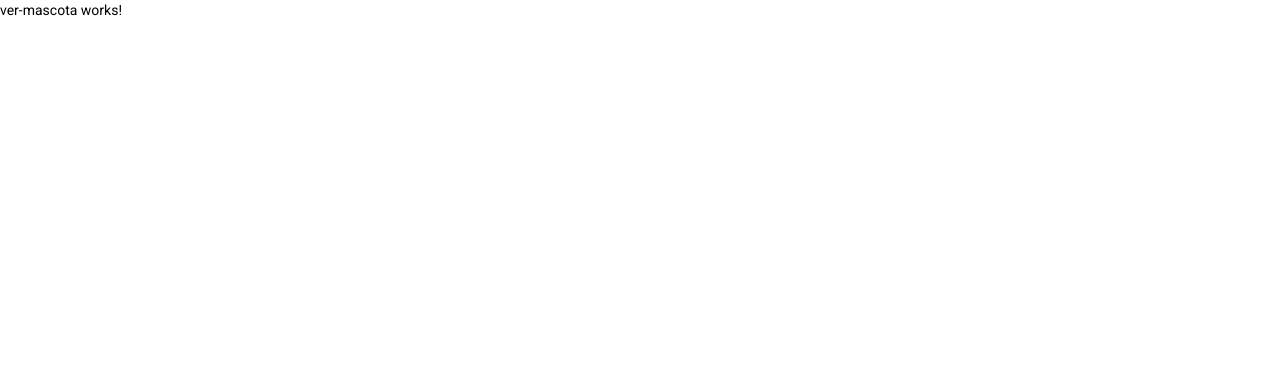
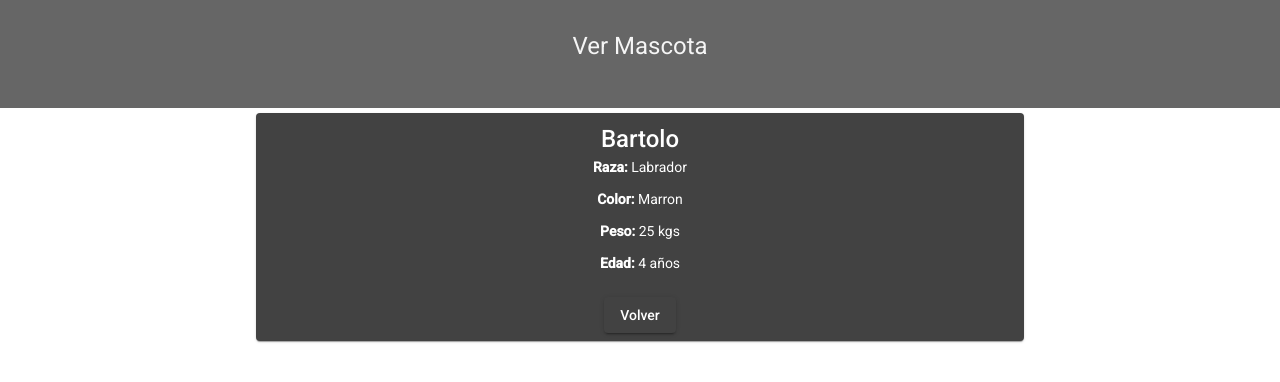
Before and after one commit to antonio-gomez-guzma/.NET_Core_6_Angular, an Angular app in the folder FE-CRUDMascotas/: page /verMascota/1 in a window 1280 px wide. Shown: the top 382 px of the page. Built offline with nearby package versions, Linux system fonts and the light colour scheme.

Commit message:
Carta de Mascota y boton de vuelta añadido

```diff
--- a/FE-CRUDMascotas/src/app/components/listado-mascota/listado-mascota.component.css
+++ b/FE-CRUDMascotas/src/app/components/listado-mascota/listado-mascota.component.css
@@ -1,17 +1,5 @@
 table {
     width: 100%;
-}
-
-
-.title{
-    padding: 30px;
-    background-color: #666;
-    text-align: center;
-    color: whitesmoke;
-}
-
-.container{
-    margin:  0 20%;
 }
 
 td, th{
--- a/FE-CRUDMascotas/src/app/components/ver-mascota/ver-mascota.component.css
+++ b/FE-CRUDMascotas/src/app/components/ver-mascota/ver-mascota.component.css
@@ -0,0 +1,4 @@
+.card{
+    margin-top: 5px;
+    text-align: center;
+}
--- a/FE-CRUDMascotas/src/app/components/ver-mascota/ver-mascota.component.html
+++ b/FE-CRUDMascotas/src/app/components/ver-mascota/ver-mascota.component.html
@@ -1 +1,20 @@
-<p>ver-mascota works!</p>
+<div class="title">
+
+    <h1>Ver Mascota</h1>
+</div>
+<div class="container">
+
+    <mat-card class="card">
+        <mat-card-title>Bartolo</mat-card-title>
+        <mat-card-content>
+            <p><strong>Raza: </strong>Labrador</p>
+            <p><strong>Color: </strong>Marron</p>
+            <p><strong>Peso: </strong>25 kgs</p>
+            <p><strong>Edad: </strong>4 años</p>
+        </mat-card-content>
+        <mat-card-actions>
+            <button routerLink="listMascota" mat-raised-button>Volver</button>
+        </mat-card-actions>
+    </mat-card>
+
+</div>
--- a/FE-CRUDMascotas/src/styles.css
+++ b/FE-CRUDMascotas/src/styles.css
@@ -2,3 +2,14 @@
 
 html, body { height: 100%; }
 body { margin: 0; font-family: Roboto, "Helvetica Neue", sans-serif; }
+
+.title{
+    padding: 30px;
+    background-color: #666;
+    text-align: center;
+    color: whitesmoke;
+}
+
+.container{
+    margin:  0 20%;
+}
```
Also changed, not shown: FE-CRUDMascotas/src/app/shared/shared.module.ts (+6 -2 lines).
